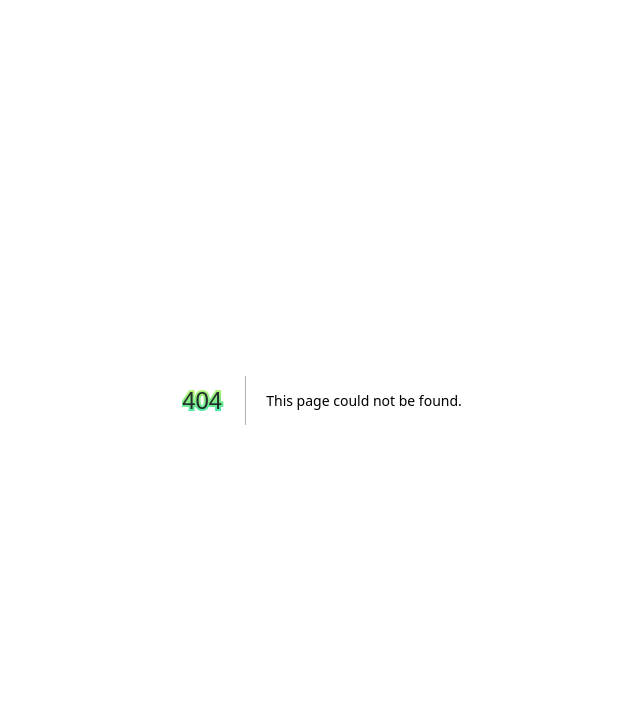
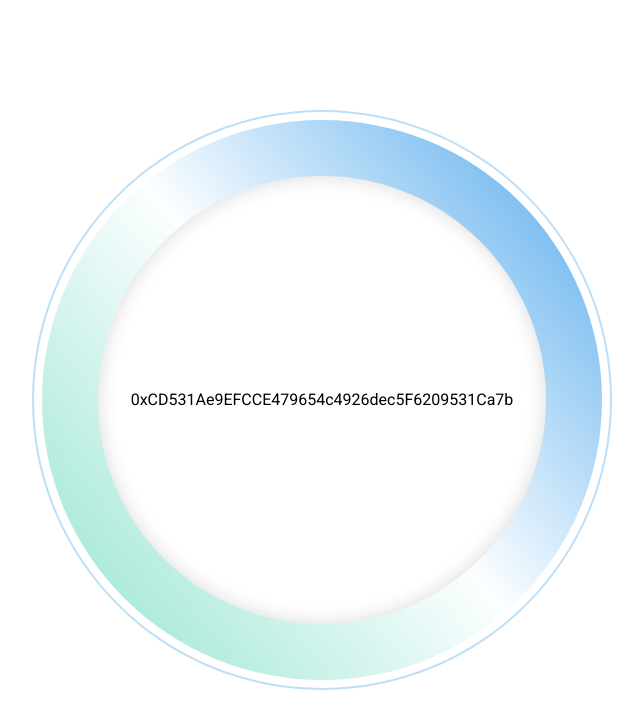
Before and after one commit to arealclimber/CryptoSleuth, a Next.js app in the folder frontend/: page /trial1 in a window 1280 px wide. Before the commit this address had no page. Shown: the top 728 px of the page, without its empty margins (318-961 px from the left). Built offline with nearby package versions, Linux system fonts and the light colour scheme; a web font is replaced by a local one.

Commit message:
feat: 🎸 center static circle

```diff
--- /dev/null
+++ b/frontend/components/CenterBall.tsx
@@ -0,0 +1,43 @@
+import React from 'react';
+
+const CenterBall = () => {
+	return (
+		<div>
+			{/* <div className="centerBall w-[10rem] h-[10rem]">
+				0xCD531Ae9EFCCE479654c4926dec5F6209531Ca7b
+			</div> */}
+			<div className="flex items-center justify-center h-screen">
+				<div className="flex items-center justify-center w-[36rem] h-[36rem] ring-2 ring-blue-50 rounded-full">
+					<div className="flex items-center justify-center centerBall rounded-full w-[35rem] h-[35rem]">
+						{/* sth */}
+						<div className="flex items-center justify-center">
+							<span className="flex items-center justify-center shadow-innerCustom bg-white rounded-full w-[28rem] h-[28rem] z-10">
+								0xCD531Ae9EFCCE479654c4926dec5F6209531Ca7b
+							</span>
+						</div>
+					</div>
+				</div>
+			</div>
+
+			{/* <div className="flex items-center justify-center h-screen">
+				<div className="relative w-[10rem] h-[10rem]">
+					<div className="absolute inset-0 ring-4 ring-gradient rounded-full ring-from-blue-400 ring-to-green-400"></div>
+					<div className="absolute inset-0 flex items-center justify-center">
+						<span>0xCD531Ae9EFCCE479654c4926dec5F6209531Ca7b</span>
+					</div>
+				</div>
+			</div> */}
+
+			{/* <div className="flex items-center justify-center h-screen">
+				<div className="relative w-[10rem] h-[10rem]">
+					<div className="absolute inset-0 w-[10rem] h-[10rem] ring-4 ring-gradient rounded-full ring-from-blue-400 ring-to-green-400"></div>
+					<div className="absolute inset-0 flex items-center justify-center bg-white m-4 rounded-full">
+						<span>0xCD531Ae9EFCCE479654c4926dec5F6209531Ca7b</span>
+					</div>
+				</div>
+			</div> */}
+		</div>
+	);
+};
+
+export default CenterBall;
--- a/frontend/package.json
+++ b/frontend/package.json
@@ -14,7 +14,7 @@
 		"@types/react": "18.2.15",
 		"@types/react-dom": "18.2.7",
 		"autoprefixer": "10.4.14",
-		"framer-motion": "^10.13.1",
+		"framer-motion": "^10.16.1",
 		"next": "13.4.10",
 		"postcss": "8.4.26",
 		"react": "18.2.0",
--- a/frontend/pages/index.tsx
+++ b/frontend/pages/index.tsx
@@ -62,7 +62,7 @@ const Home = () => {
 	return (
 		<div className="">
 			<div className="py-5 px-10 w-[500px]">
-				<Link href="/trial">
+				<Link href="#">
 					<Image
 						className="hover:opacity-80 transition-all duration-300"
 						src="/elements/crypto_sleuth.svg"
@@ -211,7 +211,7 @@ const Home = () => {
 			</div>
 			{/* ---Ball Section--- */}
 			<div className="container w-2/3 mt-40">
-				{walletHistories.map((history, index) => {
+				{walletHistories?.map((history, index) => {
 					return (
 						<div
 							key={index}
--- /dev/null
+++ b/frontend/pages/trial1.tsx
@@ -0,0 +1,12 @@
+import React from 'react';
+import CenterBall from '../components/CenterBall';
+
+const Trial1 = () => {
+	return (
+		<div>
+			<CenterBall />
+		</div>
+	);
+};
+
+export default Trial1;
--- a/frontend/styles/custom.css
+++ b/frontend/styles/custom.css
@@ -1,12 +1,4 @@
-h1 {
-	font-size: 100px;
-	font-family: 'Intro', sans-serif;
-	font-weight: 800;
-	text-transform: uppercase;
-	/* Warning: no fallback */
-
-	background: -webkit-linear-gradient(-86deg, #eef85b 5%, #7aec8d 53%, #09e5c3 91%);
-	-webkit-background-clip: text;
-	-webkit-text-stroke: 4px transparent;
-	color: #232d2d;
+.centerBall {
+	border-radius: 34.375rem;
+	background: linear-gradient(230deg, #4fa7ec 0%, #fcfeff 49.48%, #8fe3cf 100%);
 }
--- a/frontend/tailwind.config.js
+++ b/frontend/tailwind.config.js
@@ -17,12 +17,23 @@ module.exports = {
 				// '2xl': '6rem',
 			},
 		},
+		padding: {
+			DEFAULT: '1rem',
+			sm: '2rem',
+			lg: '4rem',
+			xl: '5rem',
+			'2xl': '6rem',
+		},
+		spacing: {},
 		extend: {
-			backgroundImage: {
-				'gradient-radial': 'radial-gradient(var(--tw-gradient-stops))',
-				'gradient-conic':
-					'conic-gradient(from 180deg at 50% 50%, var(--tw-gradient-stops))',
+			boxShadow: {
+				'innerCustom': '0px 0px 20px 0px rgba(0, 0, 0, 0.15) inset',
 			},
+			ringColor: {},
+			backgroundImage: theme => ({
+				'gradientRadial':
+					'linear-gradient(230deg, #4fa7ec 0%, #fcfeff 49.48%, #8fe3cf 100%)',
+			}),
 			keyframes: {
 				wiggle: {
 					'0%, 100%': {transform: 'rotate(-3deg)'},
@@ -64,6 +75,7 @@ module.exports = {
 				},
 				blue: {
 					DEFAULT: '#89bdf5',
+					50: '#BDDFF8',
 				},
 			},
 		},
```
Also changed, not shown: 1 other file (tests, documents, lock files or other folders).
